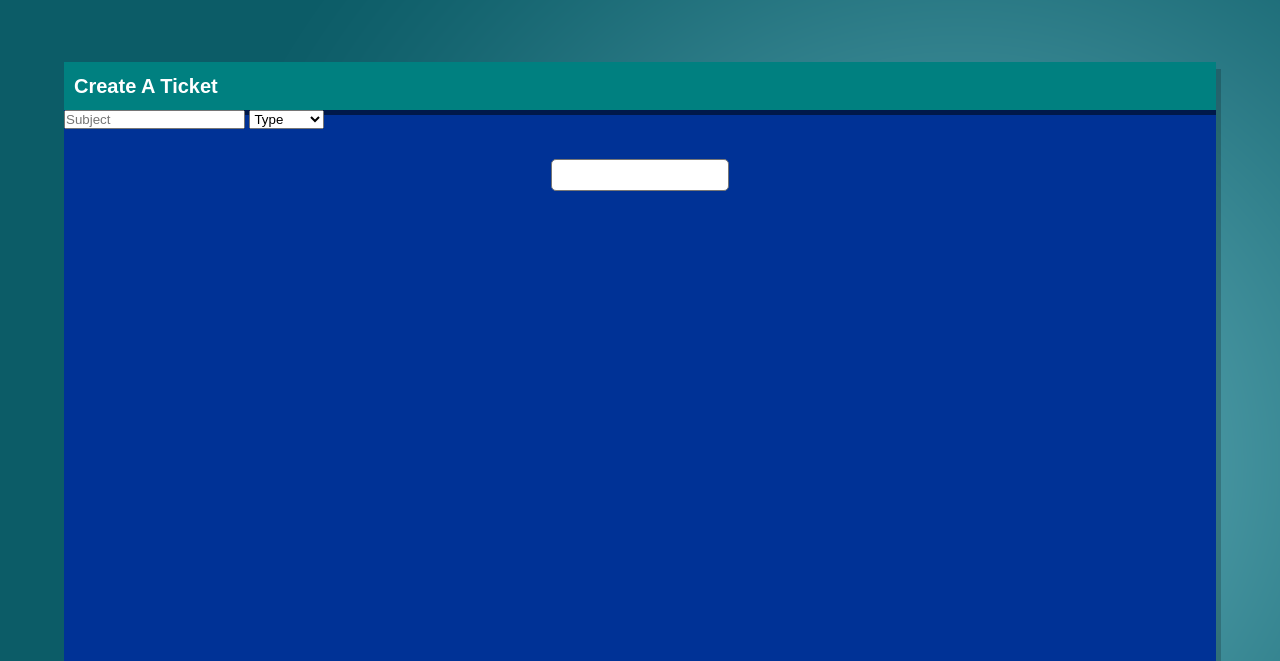
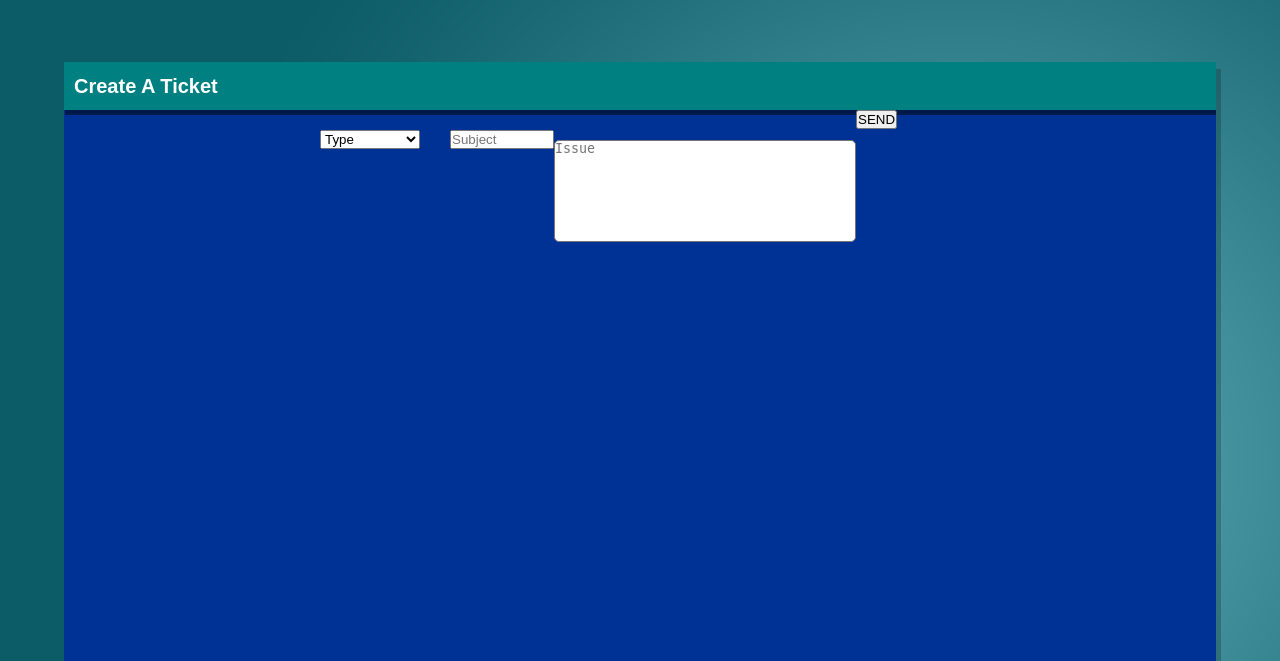
Before and after one commit to CostaHiripis/Project2, a PHP site: page /pages/AddTicket.php in a window 1280 px wide. Shown: the part 78-739 px from the top of the page. Run offline with PHP 8.4, Linux system fonts and the light colour scheme.

Commit message:
Add Ticket

```diff
--- a/CSS/boxstyle.css
+++ b/CSS/boxstyle.css
@@ -277,7 +277,7 @@ h3 {
     font-size: 20px;
     float: right;
     padding: 18px;
-    width: 210px;
+    width: auto;
 }
 
 #HelperPic {
@@ -294,12 +294,12 @@ h3 {
     border-color: black;
 }
 
-.Drop {
+.DropBtn{
     float: right;
     width: 30px;
     height: 24px;
-    border-radius: 5px;
-    text-indent: 7px;
+    border-radius: 7px;
+    border-style: none;
 }
 
 .Text {
@@ -311,3 +311,28 @@ h3 {
     margin-top: 2px;
     color: white;
 }
+.Issue{
+    float:left;
+    resize: none;
+    width: 300px;
+    height: 100px;
+}
+.Form{
+    width: 700px;
+    height: 538px;
+    margin-top: 20px;
+    margin: 0 auto;
+}
+.FormSize{
+    float: left;
+    margin-left: 30px;
+    margin-top: 20px;
+    width: 100px;
+}
+#Sub{
+    width: 100px;
+}
+.TicketRight{
+    float:right;
+    width:auto;
+}
--- a/pages/AddTicket.php
+++ b/pages/AddTicket.php
@@ -17,16 +17,18 @@
                 <div class="TicketsHeader" id="effectteal">
                     <h3>Create A Ticket</h3>
                 </div>
-                <form method="POST" action="">
-                    <input type="textarea" name="Subject" placeholder="Subject">
-                    <select>
-                        <option value="Defult">Type</option>
-                        <option value="Software">Software</option>
-                        <option value="Wish">Wish</option>
-                    </select>
-                    <textarea name="Issue" placeholder="Issue">
-                    </textarea>
-                </form>
+                <div class="Form">
+                    <form method="POST" action="">
+                        <p><select class="FormSize">
+                            <option value="Defult">Type</option>
+                            <option value="Software">Software</option>
+                            <option value="Wish">Wish</option>
+                            </select></p>
+                            <p><input type="text" name="Subject" class="FormSize" id="Sub" placeholder="Subject"></p>
+                        <textarea class="Issue" name="Issue" placeholder="Issue"></textarea>
+                        <input type="Submit" name="Submit" value="SEND">
+                    </form>
+                </div>
                 <?php
                 include 'connect.php';
                 ?>
--- a/pages/adminTickets.php
+++ b/pages/adminTickets.php
@@ -47,7 +47,7 @@
                                 echo "<div class='TicketRight'>";
                                     echo "<div class='Helper'><div class='Text'>" . $AdminId . "</div>";
                                     echo "<img id='HelperPic' src='../img/Jesus.jpg'" . " alt='userPic'>"
-                                            . "<form method='POST' action='?ticket=$TicketId' class='DropBtn'>"
+                                            . "<form method='POST' action='?ticket=$TicketId' class='DropBtn' id='effectblue'>"
                                             . "<input class='DropBtn' type='Submit' name='Drop' value='X'>"
                                             . "</form>"
                                         . "</div>";
```
